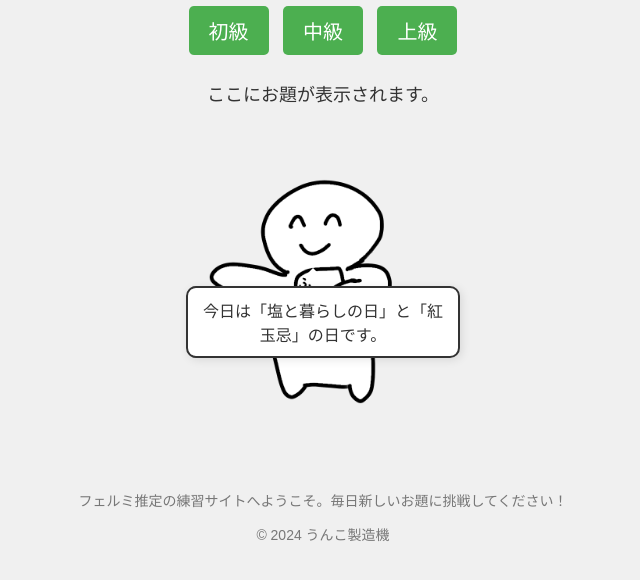
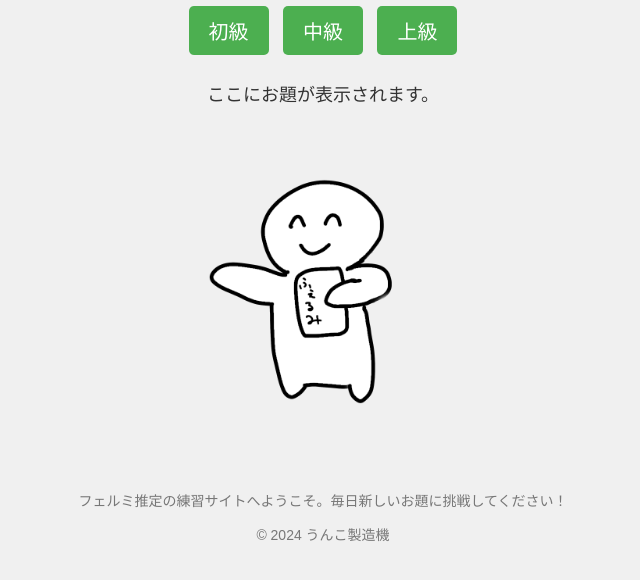
Before and after one commit to osyonohito/FermiEstimation, a website: page index.html in a window 1280 px wide. Shown: the part 116-696 px from the top of the page, without its empty margins (317-957 px from the left). Drawn offline with Linux system fonts and the light colour scheme.

```diff
--- a/index.html
+++ b/index.html
@@ -44,7 +44,7 @@
         }
         .bubble {
             position: absolute;
-            top: 150px;  /* 吹き出しをもう少し下に配置 */
+            top: 150px;
             left: 50%;
             transform: translateX(-50%);
             width: 250px;
@@ -57,7 +57,7 @@
         .bubble::after {
             content: '';
             position: absolute;
-            top: -20px; /* 吹き出しの下部に三角形を配置 */
+            top: -20px;
             left: 50%;
             transform: translateX(-50%);
             width: 0;
@@ -80,7 +80,6 @@
 
     <div class="illustration">
         <img src="resources/static/images/illustration.png" alt="イラスト" width="300">
-        <div class="bubble" id="specialDay">ここに「今日は何の日」が表示されます。</div>
     </div>
 
     <script>
@@ -107,14 +106,6 @@
             const randomIndex = Math.floor(Math.random() * levelProblems.length);
             document.getElementById('problem').innerText = levelProblems[randomIndex];
         }
-
-        async function fetchSpecialDays() {
-            const response = await fetch('special_days.json');
-            const data = await response.json();
-            document.getElementById('specialDay').innerText = `今日は「${data[0]}」と「${data[1]}」の日です。`;
-        }
-
-        window.onload = fetchSpecialDays;
     </script>
 
     <div class="footer">
```
